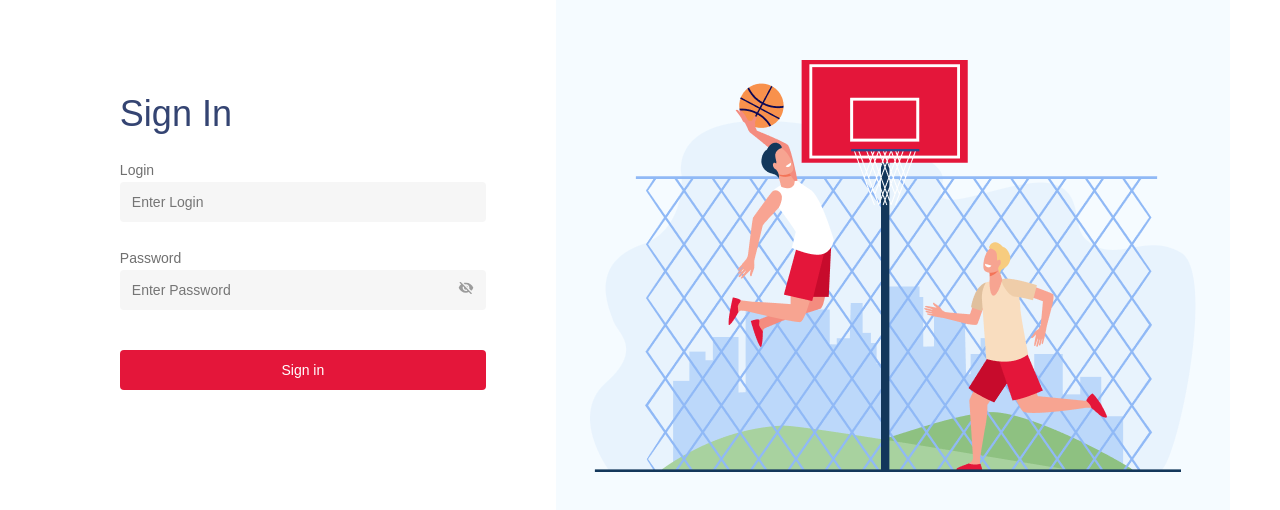
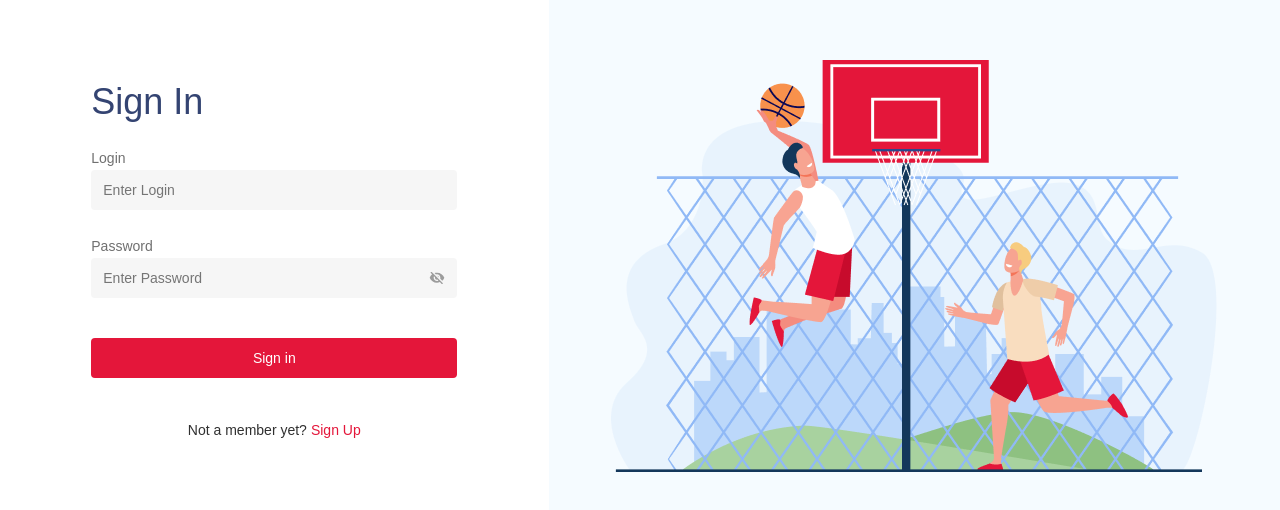
Before and after one commit to BlueSky428/Dex-Baskeball, a React (Create React App) app: page /Auth in a window 1280 px wide. Shown: the part 134-644 px from the top of the page. Built offline with nearby package versions, Linux system fonts and the light colour scheme.

Commit message:
created AuthNavigation

```diff
--- a/src/assets/styles/globalStyles.tsx
+++ b/src/assets/styles/globalStyles.tsx
@@ -13,10 +13,7 @@ export const GlobalStyle = createGlobalStyle`
 `;
 
 export const Container = styled.div`
-  max-width: 1440px;
   z-index: 1;
   margin-right: auto;
   margin-left: auto;
-  padding-right: 50px;
-  padding-left: 50px;
 `;
--- a/src/components/layouts/LayoutAuth.tsx
+++ b/src/components/layouts/LayoutAuth.tsx
@@ -1,6 +1,5 @@
 import { FC, ReactNode } from "react";
 import styled from "styled-components";
-import { Container } from "../../assets/styles/globalStyles";
 
 type Props = {
   titleText: string;
@@ -9,7 +8,6 @@ type Props = {
 
 export const LayoutAuth: FC<Props> = ({ titleText, img, children }) => {
   return (
-    <Container>
     <LayoutWrapper>
       <AuthContentLeft>
         <WrapperTitle>
@@ -19,7 +17,6 @@ export const LayoutAuth: FC<Props> = ({ titleText, img, children }) => {
       </AuthContentLeft>
       <AuthContentRight>{img}</AuthContentRight>
     </LayoutWrapper>
-    </Container>
   );
 };
 
@@ -30,7 +27,9 @@ const LayoutWrapper = styled.div`
 
   @media screen and (min-width: 768px) {
     display: grid;
-    grid-template-columns: 1.5fr 2fr;
+    grid-template-columns: 0.75fr 1fr;
+    width: 100%;
+    background: red;
   }
 `;
 
@@ -39,6 +38,7 @@ const AuthContentLeft = styled.div`
   flex-direction: column;
   justify-content: center;
   align-items: center;
+  padding: 0 24px;
   width: 100%;
   height: 100vh;
   background: #ffffff;
@@ -61,8 +61,14 @@ const WrapperTitle = styled.div`
   width: 100%;
 `;
 const Title = styled.h1`
+  display: flex;
+  justify-content: center;
   font-size: 36px;
   font-weight: 400;
   margin-bottom: 32px;
   color: ${({ theme }) => theme.colors.blue};
+
+  @media screen and (min-width: 768px) {
+    justify-content: flex-start;
+  }
 `;
--- /dev/null
+++ b/src/components/navigation/AuthNavigation.tsx
@@ -0,0 +1,36 @@
+import { FC } from "react";
+import styled from "styled-components";
+import { NavLink } from "react-router-dom";
+
+type PropsAuthNavigation = {
+  text: string;
+  path: string;
+  actionText: string;
+};
+
+export const AuthNavigation: FC<PropsAuthNavigation> = ({
+  text,
+  path,
+  actionText,
+}) => {
+  return (
+    <AuthNavWrapper>
+      <AuthTextNav>{text}</AuthTextNav>
+      <AuthNavLink to={path}>{actionText}</AuthNavLink>
+    </AuthNavWrapper>
+  );
+};
+
+const AuthNavWrapper = styled.div`
+  display: flex;
+`;
+
+const AuthTextNav = styled.p`
+  color: ${({ theme }) => theme.colors.darkGrey};
+  padding-right: 4px;
+`;
+
+const AuthNavLink = styled(NavLink)`
+  color: ${({ theme }) => theme.colors.red};
+  text-decoration: none;
+`;
--- a/src/components/ui/Input.tsx
+++ b/src/components/ui/Input.tsx
@@ -49,7 +49,7 @@ const InputWrapper = styled.div`
     transition: all 0.2s ease-in-out;
   }
 
-  &:focus {
+  &:focus-within {
     box-shadow: 0px 0px 5px #d9d9d9;
   }
 
@@ -82,6 +82,8 @@ const InputContainer = styled.div`
   }
 `;
 const IconWrapper = styled.div`
+  display: flex;
+  align-items: center;
   z-index: 1;
   cursor: pointer;
 `;
--- a/src/modules/auth/components/formLogin/FormLogin.tsx
+++ b/src/modules/auth/login/components/loginForm/LoginForm.tsx
@@ -1,7 +1,7 @@
 import { FC } from "react";
 import styled from "styled-components";
 
-export const FormLogin: FC = () => {
+export const LoginForm: FC = () => {
   return <Form></Form>;
 };
 
--- a/src/modules/auth/components/formRegistration/FormRegistration.tsx
+++ b/src/modules/auth/registration/components/registrationForm/RegistrationForm.tsx
@@ -1,5 +1,5 @@
 import { FC } from "react";
 
-export const FormRegistration: FC = () => {
+export const RegistrationForm: FC = () => {
   return <div></div>;
 };
--- a/src/routes/Auth.tsx
+++ b/src/routes/Auth.tsx
@@ -6,6 +6,7 @@ import { FormInput } from "../components/ui/Input";
 import iconVis from "../assets/images/icon/visibility_24px.png";
 import iconVisOff from "../assets/images/icon/visibility_off_24px.svg";
 import layer from "../assets/images/icon/Layer 1.png";
+import { AuthNavigation } from "../components/navigation/AuthNavigation";
 
 export const Auth = () => {
   const [showPassword, setShowPassword] = useState(false);
@@ -38,6 +39,11 @@ export const Auth = () => {
         />
         <Button>Sign in</Button>
       </FormWrapper>
+      <AuthNavigation
+        text="Not a member yet?"
+        actionText="Sign Up"
+        path="/registration"
+      />
     </LayoutAuth>
   );
 };
```
Also changed, not shown: src/modules/auth/login/LoginPage.tsx (renamed from src/modules/auth/loginPage/LoginPage.tsx), src/modules/auth/registration/RegistrationPage.tsx (renamed from src/modules/auth/registrationPage/RegistrationPage.tsx), 1 other file (tests, documents, lock files or other folders). Lines whose indentation alone changed are shown as unchanged.
